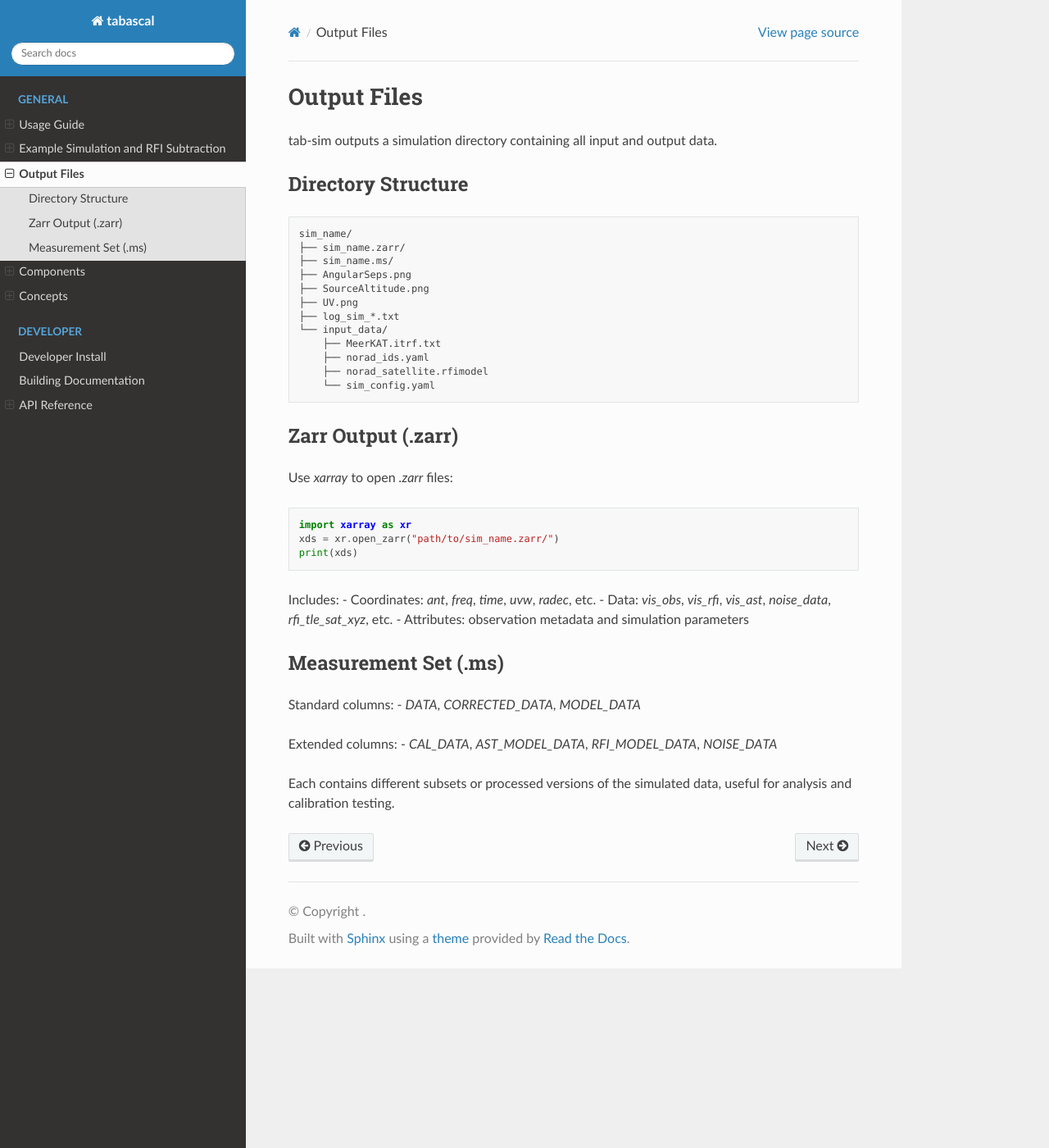
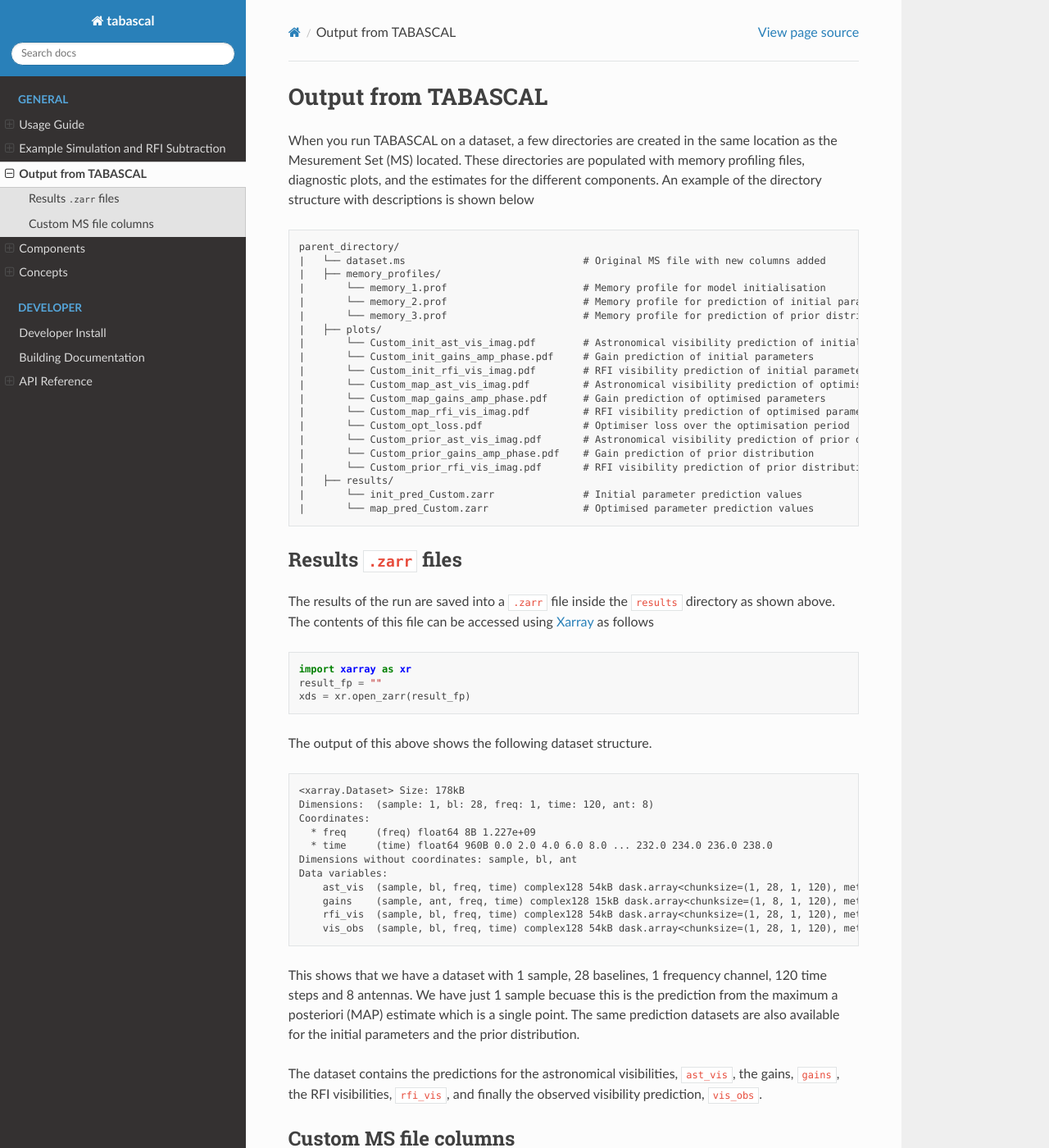
Before and after one commit to epfl-radio-astro/tabascal, a Sphinx documentation site: the page built from docs/output.md, in a window 1280 px wide and 1400 px high. Shown: the whole window at 82% size. Built offline with Sphinx 7.4.7 and the Read the Docs theme 3.1.0, drawn with Linux system fonts in a browser that asks for light colours; some of the changed text lies outside the part shown.

Commit message:
Description of output from tabascal and clearer example given in usage section.

````diff
--- /dev/null
+++ b/docs/output.md
@@ -0,0 +1,66 @@
+# Output from TABASCAL
+
+When you run TABASCAL on a dataset, a few directories are created in the same location as the Mesurement Set (MS) located. These directories are populated with memory profiling files, diagnostic plots, and the estimates for the different components. An example of the directory structure with descriptions is shown below
+
+```text
+parent_directory/
+|   └── dataset.ms                              # Original MS file with new columns added
+|   ├── memory_profiles/
+|       └── memory_1.prof                       # Memory profile for model initialisation
+|       └── memory_2.prof                       # Memory profile for prediction of initial parameters
+|       └── memory_3.prof                       # Memory profile for prediction of prior distribution
+|   ├── plots/
+|       └── Custom_init_ast_vis_imag.pdf        # Astronomical visibility prediction of initial parameters
+|       └── Custom_init_gains_amp_phase.pdf     # Gain prediction of initial parameters
+|       └── Custom_init_rfi_vis_imag.pdf        # RFI visibility prediction of initial parameters
+|       └── Custom_map_ast_vis_imag.pdf         # Astronomical visibility prediction of optimised parameters
+|       └── Custom_map_gains_amp_phase.pdf      # Gain prediction of optimised parameters
+|       └── Custom_map_rfi_vis_imag.pdf         # RFI visibility prediction of optimised parameters
+|       └── Custom_opt_loss.pdf                 # Optimiser loss over the optimisation period
+|       └── Custom_prior_ast_vis_imag.pdf       # Astronomical visibility prediction of prior distribution
+|       └── Custom_prior_gains_amp_phase.pdf    # Gain prediction of prior distribution
+|       └── Custom_prior_rfi_vis_imag.pdf       # RFI visibility prediction of prior distribution
+|   ├── results/
+|       └── init_pred_Custom.zarr               # Initial parameter prediction values
+|       └── map_pred_Custom.zarr                # Optimised parameter prediction values
+```
+
+## Results `.zarr` files
+
+The results of the run are saved into a `.zarr` file inside the `results` directory as shown above. The contents of this file can be accessed using [Xarray](https://xarray.com/) as follows
+
+```python
+import xarray as xr
+result_fp = ""
+xds = xr.open_zarr(result_fp)
+```
+
+The output of this above shows the following dataset structure.
+
+```text
+<xarray.Dataset> Size: 178kB
+Dimensions:  (sample: 1, bl: 28, freq: 1, time: 120, ant: 8)
+Coordinates:
+  * freq     (freq) float64 8B 1.227e+09
+  * time     (time) float64 960B 0.0 2.0 4.0 6.0 8.0 ... 232.0 234.0 236.0 238.0
+Dimensions without coordinates: sample, bl, ant
+Data variables:
+    ast_vis  (sample, bl, freq, time) complex128 54kB dask.array<chunksize=(1, 28, 1, 120), meta=np.ndarray>
+    gains    (sample, ant, freq, time) complex128 15kB dask.array<chunksize=(1, 8, 1, 120), meta=np.ndarray>
+    rfi_vis  (sample, bl, freq, time) complex128 54kB dask.array<chunksize=(1, 28, 1, 120), meta=np.ndarray>
+    vis_obs  (sample, bl, freq, time) complex128 54kB dask.array<chunksize=(1, 28, 1, 120), meta=np.ndarray>
+```
+
+This shows that we have a dataset with 1 sample, 28 baselines, 1 frequency channel, 120 time steps and 8 antennas. We have just 1 sample becuase this is the prediction from the maximum a posteriori (MAP) estimate which is a single point. The same prediction datasets are also available for the initial parameters and the prior distribution.
+
+The dataset contains the predictions for the astronomical visibilities, `ast_vis`, the gains, `gains`, the RFI visibilities, `rfi_vis`, and finally the observed visibility prediction, `vis_obs`.
+
+## Custom MS file columns
+
+The results from tabascal shown above are also copied into the MS file used. Only custom non-standard columns are added and the original standard columns (`DATA`, `MODEL_DATA`, `CORRECTED_DATA`) are left untouched. The following non-standrd columns are added
+
+* `TAB_AST_DATA`: The calibrated, astronomical visibility prediction.
+* `TAB_RFI_DATA`: The calibratde RFI visibility prediction.
+* `TAB_AST_RES`: The used data column (usually `DATA`) with the astronomical prediction subtracted. This should only contain the RFI signal and noise.
+* `TAB_RFI_RES`: The used data column (usually `DATA`) with the RFI prediction subtracted. This should only contain the astronomical signal and noise.
+* `TAB_RES_DATA`: The used data column with both the astronomical and RFI predictions subtracted. This should only contain noise.
--- a/docs/output.rst
+++ /dev/null
@@ -1,49 +0,0 @@
-Output Files
-============
-
-tab-sim outputs a simulation directory containing all input and output data.
-
-Directory Structure
--------------------
-
-.. code-block:: text
-
-   sim_name/
-   ├── sim_name.zarr/
-   ├── sim_name.ms/
-   ├── AngularSeps.png
-   ├── SourceAltitude.png
-   ├── UV.png
-   ├── log_sim_*.txt
-   └── input_data/
-       ├── MeerKAT.itrf.txt
-       ├── norad_ids.yaml
-       ├── norad_satellite.rfimodel
-       └── sim_config.yaml
-
-Zarr Output (.zarr)
--------------------
-
-Use `xarray` to open `.zarr` files:
-
-.. code-block:: python
-
-   import xarray as xr
-   xds = xr.open_zarr("path/to/sim_name.zarr/")
-   print(xds)
-
-Includes:
-- Coordinates: `ant`, `freq`, `time`, `uvw`, `radec`, etc.
-- Data: `vis_obs`, `vis_rfi`, `vis_ast`, `noise_data`, `rfi_tle_sat_xyz`, etc.
-- Attributes: observation metadata and simulation parameters
-
-Measurement Set (.ms)
----------------------
-
-Standard columns:
-- `DATA`, `CORRECTED_DATA`, `MODEL_DATA`
-
-Extended columns:
-- `CAL_DATA`, `AST_MODEL_DATA`, `RFI_MODEL_DATA`, `NOISE_DATA`
-
-Each contains different subsets or processed versions of the simulated data, useful for analysis and calibration testing.
````
Also changed, not shown: docs/usage.md (+15 -4 lines).
